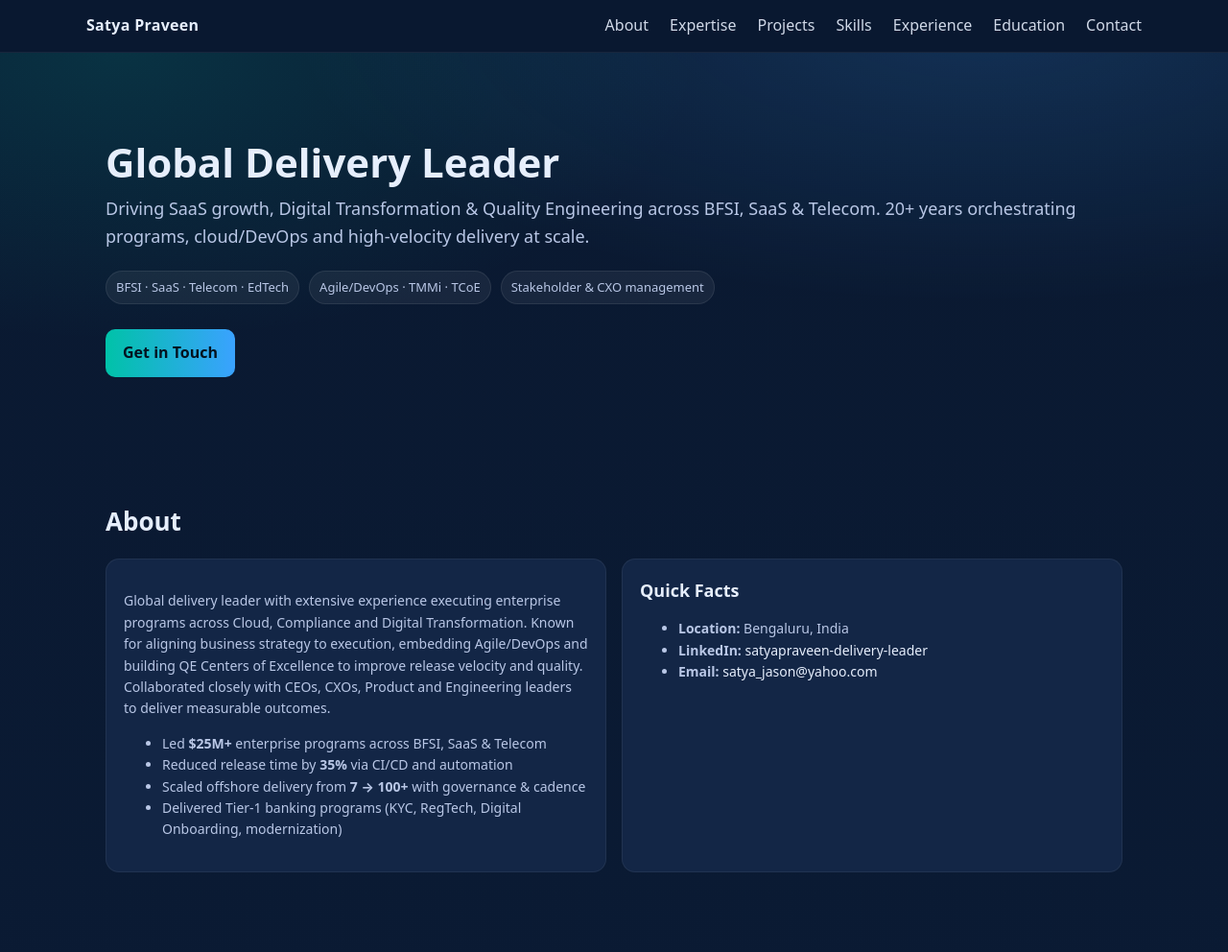
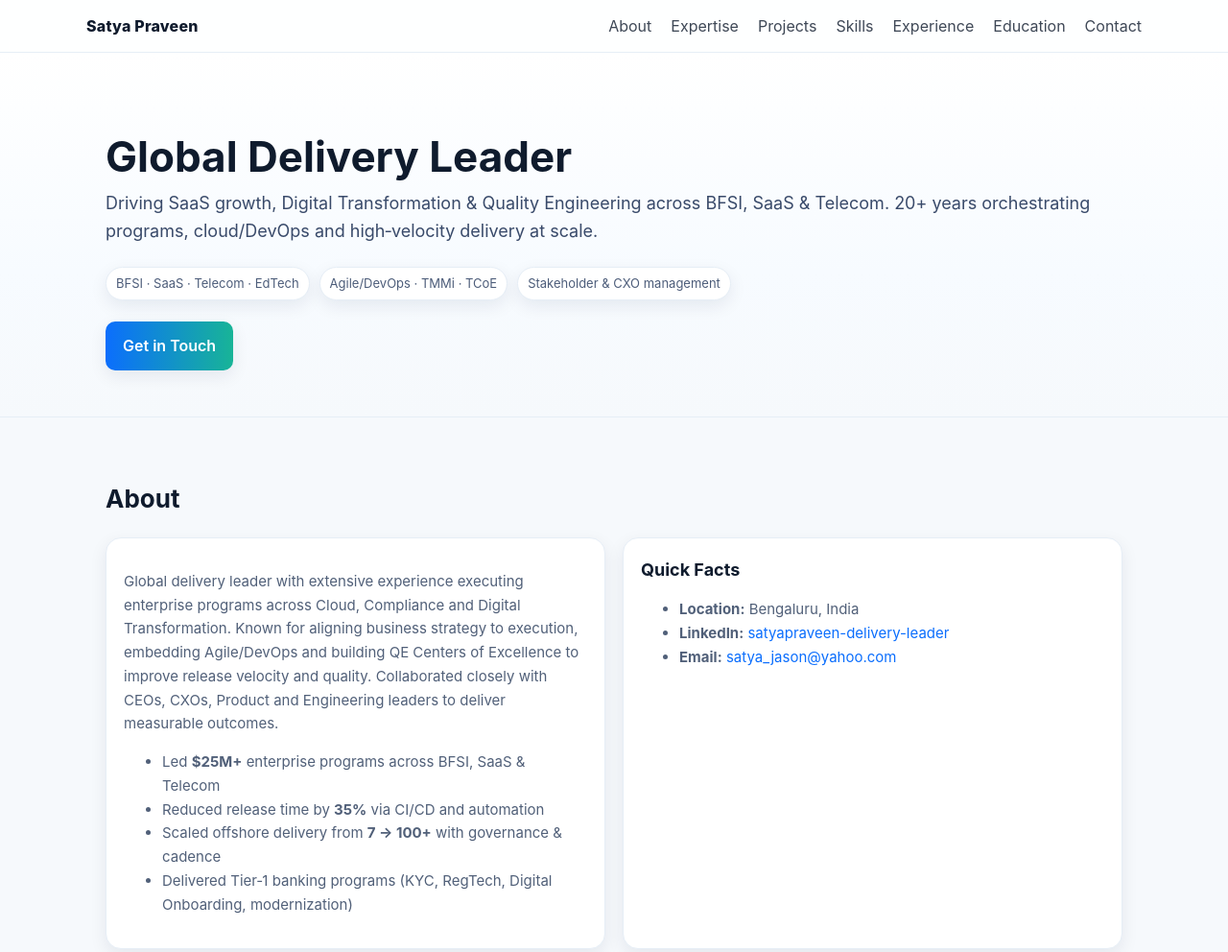
Before and after one commit to Satyapraveenv/Portfolio, a plain HTML site: page index.html in a window 1280 px wide. Shown: the top 992 px of the page at 96% size. Drawn offline with Linux system fonts and the light colour scheme.

Commit message:
Add files via upload

```diff
--- a/index.html
+++ b/index.html
@@ -6,56 +6,83 @@
   <title>Satya Praveen Vemuri – Global Delivery Leader</title>
   <meta name="description" content="Global Delivery Leader driving SaaS growth, digital transformation, and quality engineering excellence across BFSI, SaaS, and Telecom. Program & portfolio leadership, Agile/DevOps, QE, cloud and stakeholder management. Bengaluru, India.">
   <meta name="robots" content="index, follow" />
-
   <style>
     :root{
-      --bg:#0a1931; --bg-soft:#0f274d; --text:#e6eefc; --muted:#b9c7e6; --accent:#00c2a8; --accent-2:#3aa2ff; --card:#132646;
+      --bg:#f6f9fc;
+      --text:#0f1b2d;
+      --muted:#516079;
+      --primary:#0b6efd;
+      --accent:#18b497;
+      --card:#ffffff;
+      --line:#e6eef6;
+      --shadow:0 6px 18px rgba(10,30,60,.08);
     }
     *{box-sizing:border-box}
     html{scroll-behavior:smooth}
-    body{
-      margin:0; font-family:system-ui,-apple-system,Segoe UI,Roboto,Helvetica,Arial,sans-serif;
-      color:var(--text); background:linear-gradient(180deg,var(--bg) 0%,#0b1e3a 100%); line-height:1.6;
-    }
-    a{color:var(--text); text-decoration:none}
+    body{margin:0; font-family:Inter, ui-sans-serif, system-ui, -apple-system, "Segoe UI", Roboto, Helvetica, Arial, sans-serif;
+      color:var(--text); background:var(--bg); line-height:1.65;}
+    a{color:var(--primary); text-decoration:none}
     .container{max-width:1100px; margin:0 auto; padding:0 20px}
 
-    header.navbar{position:sticky; top:0; z-index:1000; background:rgba(10,25,49,.85); backdrop-filter: blur(8px); border-bottom:1px solid rgba(255,255,255,.06);}
+    /* Nav */
+    header.navbar{
+      position:sticky; top:0; z-index:1000; background:#fffcc;
+    }
+    header.navbar{
+      background:rgba(255,255,255,.9); backdrop-filter:saturate(1.2) blur(8px);
+      border-bottom:1px solid var(--line);
+    }
     .nav-inner{display:flex; align-items:center; justify-content:space-between; gap:24px; padding:14px 0;}
-    .brand{font-weight:800; letter-spacing:.3px}
-    nav.nav-links{display:flex; align-items:center; gap:22px; flex-wrap:wrap}
-    nav.nav-links a{opacity:.9} nav.nav-links a:hover{opacity:1; color:var(--accent)}
+    .brand{font-weight:800; letter-spacing:.2px; color:var(--text)}
+    nav.nav-links{display:flex; gap:20px; flex-wrap:wrap}
+    nav.nav-links a{color:var(--text); opacity:.8}
+    nav.nav-links a:hover{opacity:1; color:var(--primary)}
 
-    .hero{padding:90px 0 64px; background:radial-gradient(1200px 500px at 80% -10%, rgba(58,162,255,.18), transparent 60%), radial-gradient(1000px 500px at 10% 0%, rgba(0,194,168,.15), transparent 60%);}
-    .hero h1{font-size:42px; line-height:1.15; margin:0 0 10px}
-    .hero p.lead{color:var(--muted); font-size:18px; margin:0 0 22px}
-    .badges{display:flex; gap:10px; flex-wrap:wrap; margin:14px 0 26px}
-    .badge{background:rgba(255,255,255,.06); border:1px solid rgba(255,255,255,.08); padding:6px 10px; border-radius:999px; font-size:13px; color:var(--muted);}
-    .btn{display:inline-block; padding:12px 18px; border-radius:10px; font-weight:600; background:linear-gradient(90deg,var(--accent),var(--accent-2)); color:#04121f;}
+    /* Hero */
+    .hero{
+      background: linear-gradient(180deg,#fff, #f7fbff 60%, #f6f9fc 100%);
+      padding:84px 0 48px; border-bottom:1px solid var(--line);
+    }
+    .hero h1{font-size:44px; line-height:1.12; margin:0 0 8px}
+    .hero .lead{color:#394a6a; font-size:18px; margin:0 0 22px}
+    .badges{display:flex; gap:10px; flex-wrap:wrap; margin:10px 0 22px}
+    .badge{
+      background:#fff; border:1px solid var(--line); padding:6px 10px; border-radius:999px;
+      font-size:13px; color:#4d5d7a; box-shadow:var(--shadow);
+    }
+    .btn{
+      display:inline-block; padding:12px 18px; border-radius:10px; font-weight:600;
+      background:linear-gradient(90deg, var(--primary), var(--accent)); color:#fff; box-shadow:var(--shadow);
+    }
     .btn:hover{filter:brightness(1.05)}
 
-    section{padding:66px 0; scroll-margin-top:90px}
+    /* Sections */
+    section{padding:64px 0}
     h2{font-size:26px; margin:0 0 18px}
-    .grid{display:grid; gap:16px}
+    .grid{display:grid; gap:18px}
     .grid.cols-3{grid-template-columns:repeat(3,1fr)}
     .grid.cols-2{grid-template-columns:repeat(2,1fr)}
     @media (max-width: 900px){.grid.cols-3{grid-template-columns:1fr 1fr}}
-    @media (max-width: 640px){.grid.cols-3,.grid.cols-2{grid-template-columns:1fr} .hero h1{font-size:34px}}
+    @media (max-width: 640px){.grid.cols-3,.grid.cols-2{grid-template-columns:1fr} .hero h1{font-size:36px}}
 
-    .card{background:var(--card); border:1px solid rgba(255,255,255,.06); border-radius:14px; padding:18px;}
+    /* Cards */
+    .card{
+      background:var(--card); border:1px solid var(--line); border-radius:16px; padding:18px; box-shadow:var(--shadow);
+    }
     .card h3{margin:0 0 8px; font-size:18px}
-    .muted{color:var(--muted); font-size:14px}
+    .muted{color:var(--muted); font-size:15px}
 
-    .skill{margin:8px 0} .skill .label{display:flex; justify-content:space-between; font-size:14px; color:var(--muted)}
-    .bar{height:10px; background:#0e1f3c; border-radius:999px; overflow:hidden; border:1px solid rgba(255,255,255,.06)}
-    .fill{height:100%; width:0}
-    .fill[data-w="90"]{width:90%; background:linear-gradient(90deg,var(--accent),var(--accent-2))}
-    .fill[data-w="85"]{width:85%; background:linear-gradient(90deg,var(--accent),var(--accent-2))}
-    .fill[data-w="80"]{width:80%; background:linear-gradient(90deg,var(--accent),var(--accent-2))}
-    .fill[data-w="75"]{width:75%; background:linear-gradient(90deg,var(--accent),var(--accent-2))}
+    /* Skills */
+    .skill{margin:10px 0}
+    .skill .label{display:flex; justify-content:space-between; color:var(--muted); font-size:14px}
+    .bar{height:10px; background:#edf3fb; border-radius:999px; overflow:hidden; border:1px solid var(--line)}
+    .fill{height:100%}
+    .fill[data-w="90"]{width:90%; background:linear-gradient(90deg,#0b6efd,#18b497)}
+    .fill[data-w="85"]{width:85%; background:linear-gradient(90deg,#0b6efd,#18b497)}
+    .fill[data-w="80"]{width:80%; background:linear-gradient(90deg,#0b6efd,#18b497)}
 
-    footer{padding:32px 0; color:var(--muted); border-top:1px solid rgba(255,255,255,.06)}
-    .contact a{color:var(--muted)} .contact a:hover{color:#fff}
+    footer{padding:28px 0; color:#5a6a88; border-top:1px solid var(--line)}
+    .contact a{color:var(--primary)}
   </style>
 </head>
 <body id="top">
@@ -135,30 +162,12 @@
   <div class="container">
     <h2>Key Achievements & Programs</h2>
     <div class="grid cols-3">
-      <div class="card">
-        <h3>Portfolio Leadership</h3>
-        <p class="muted">Directed $25M+ programs across regions; aligned governance & OKRs; improved visibility and cadence.</p>
-      </div>
-      <div class="card">
-        <h3>Velocity & Reliability</h3>
-        <p class="muted">Enterprise CI/CD (Jenkins, Azure DevOps) adopted; cycle time ↓35%; release delays ↓25%.</p>
-      </div>
-      <div class="card">
-        <h3>Scale‑up</h3>
-        <p class="muted">Built offshore delivery center from 7 → 100+; standardized processes; transparent KPIs.</p>
-      </div>
-      <div class="card">
-        <h3>BFSI Programs</h3>
-        <p class="muted">Delivered 8+ Tier‑1 initiatives across KYC, RegTech, onboarding, and platform modernization in Middle East.</p>
-      </div>
-      <div class="card">
-        <h3>SaaS Transformation</h3>
-        <p class="muted">Co‑led legacy platform → AI‑powered SaaS; improved time‑to‑market and customer experience.</p>
-      </div>
-      <div class="card">
-        <h3>QE Excellence</h3>
-        <p class="muted">Launched TCoE and automation at scale; 40% reduction in manual testing; CSAT >95%.</p>
-      </div>
+      <div class="card"><h3>Portfolio Leadership</h3><p class="muted">Directed $25M+ programs across regions; aligned governance & OKRs; improved visibility and cadence.</p></div>
+      <div class="card"><h3>Velocity & Reliability</h3><p class="muted">Enterprise CI/CD (Jenkins, Azure DevOps) adopted; cycle time ↓35%; release delays ↓25%.</p></div>
+      <div class="card"><h3>Scale‑up</h3><p class="muted">Built offshore delivery center from 7 → 100+; standardized processes; transparent KPIs.</p></div>
+      <div class="card"><h3>BFSI Programs</h3><p class="muted">Delivered 8+ Tier‑1 initiatives across KYC, RegTech, onboarding, and platform modernization in Middle East.</p></div>
+      <div class="card"><h3>SaaS Transformation</h3><p class="muted">Co‑led legacy platform → AI‑powered SaaS; improved time‑to‑market and customer experience.</p></div>
+      <div class="card"><h3>QE Excellence</h3><p class="muted">Launched TCoE and automation at scale; 40% reduction in manual testing; CSAT >95%.</p></div>
     </div>
   </div>
 </section>
@@ -207,30 +216,12 @@
           <li>Scaled distributed teams; improved stakeholder satisfaction by 30%.</li>
         </ul>
       </div>
-      <div class="card">
-        <h3>Manager IT — Karvy Data Management Services</h3>
-        <p class="muted">Sep 2015 – Oct 2016</p>
-      </div>
-      <div class="card">
-        <h3>Quality Lead — Capgemini</h3>
-        <p class="muted">Dec 2014 – Jul 2015</p>
-      </div>
-      <div class="card">
-        <h3>Program/Test Specialist — IBM</h3>
-        <p class="muted">Mar 2010 – Dec 2014</p>
-      </div>
-      <div class="card">
-        <h3>End‑to‑End Program Lead — Verizon</h3>
-        <p class="muted">Jun 2008 – Sep 2009</p>
-      </div>
-      <div class="card">
-        <h3>Test Analyst — iGATE Global Solutions</h3>
-        <p class="muted">May 2006 – Apr 2008</p>
-      </div>
-      <div class="card">
-        <h3>QA Associate — softProjex</h3>
-        <p class="muted">Jan 2004 – Apr 2006</p>
-      </div>
+      <div class="card"><h3>Manager IT — Karvy Data Management Services</h3><p class="muted">Sep 2015 – Oct 2016</p></div>
+      <div class="card"><h3>Quality Lead — Capgemini</h3><p class="muted">Dec 2014 – Jul 2015</p></div>
+      <div class="card"><h3>Program/Test Specialist — IBM</h3><p class="muted">Mar 2010 – Dec 2014</p></div>
+      <div class="card"><h3>End‑to‑End Program Lead — Verizon</h3><p class="muted">Jun 2008 – Sep 2009</p></div>
+      <div class="card"><h3>Test Analyst — iGATE Global Solutions</h3><p class="muted">May 2006 – Apr 2008</p></div>
+      <div class="card"><h3>QA Associate — softProjex</h3><p class="muted">Jan 2004 – Apr 2006</p></div>
     </div>
   </div>
 </section>
@@ -249,7 +240,7 @@
       <div class="card">
         <ul class="muted">
           <li>Gen AI for Project Management; AI for Product Management; AI Foundations</li>
-          <li>Product Strategy (PSC)™; Scrum Master Accredited Certified (SMAC)™; SFC; Agile Scrum Master</li>
+          <li>Product Strategy (PSC)™; SMAC™; SFC; Agile Scrum Master</li>
           <li>DevOps Foundations; Agile Project Management</li>
         </ul>
       </div>
@@ -274,8 +265,6 @@
   </div>
 </footer>
 
-<script>
-  document.getElementById('yr').textContent = new Date().getFullYear();
-</script>
+<script>document.getElementById('yr').textContent=new Date().getFullYear();</script>
 </body>
 </html>
```
